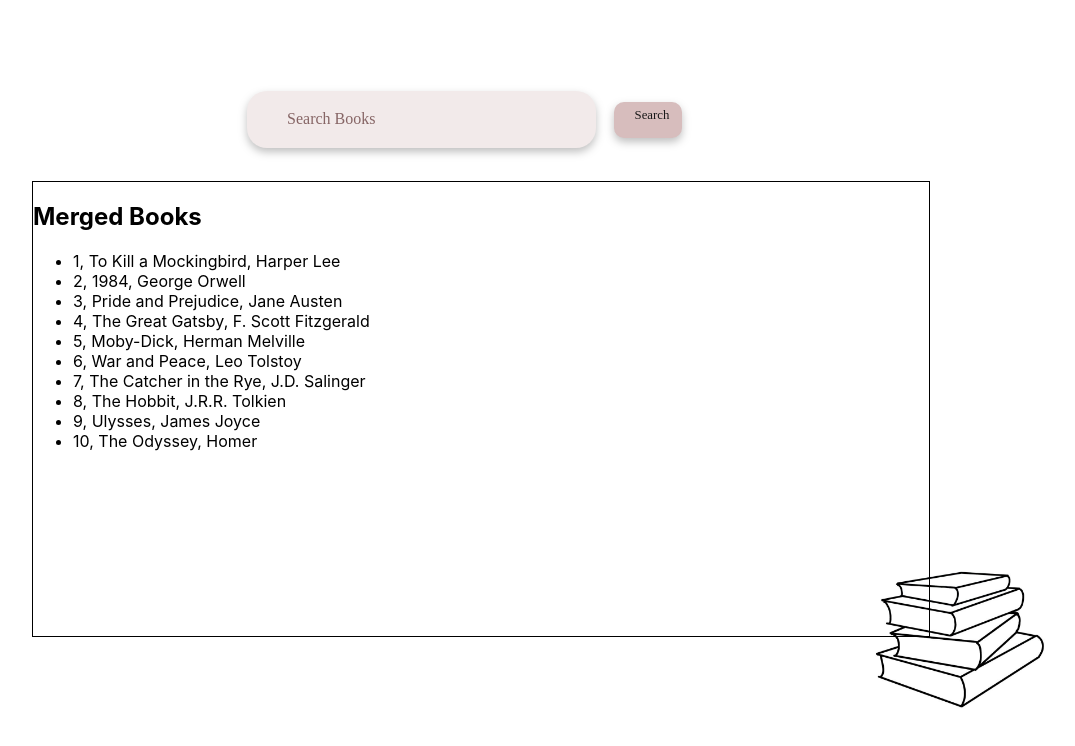
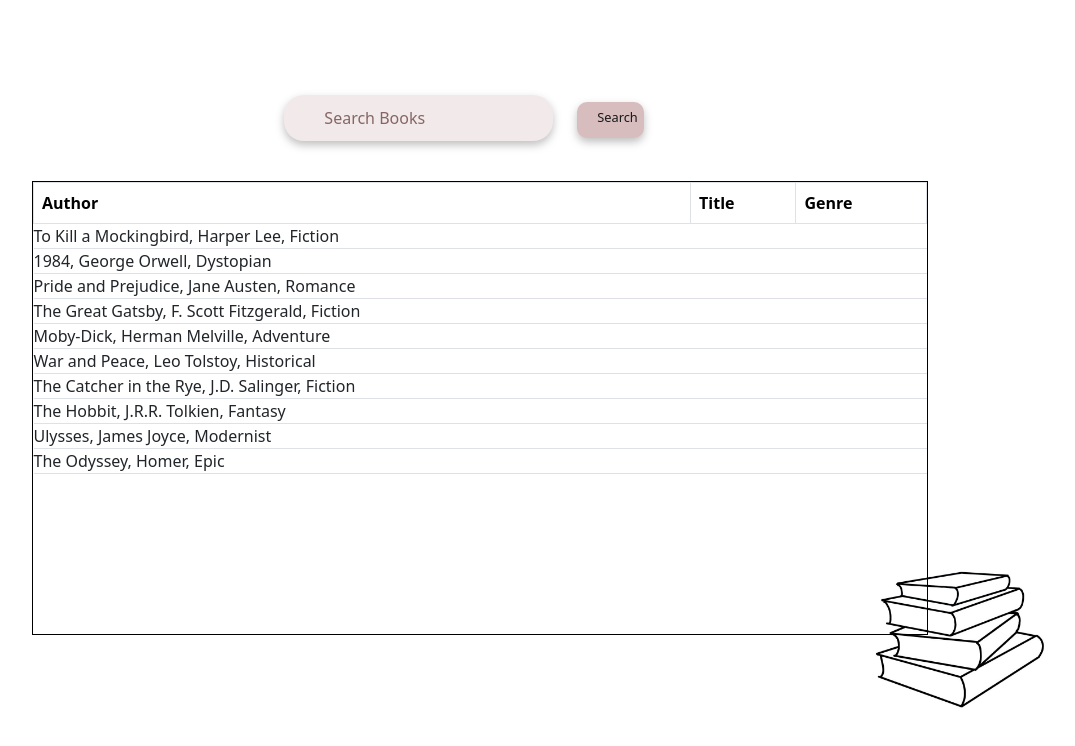
Before and after one commit to JovanaKrstevska/online-books-app, a React (Create React App) app: page / in a window 1280 px wide. Shown: the top 746 px of the page, without its empty margins (160-1235 px from the left). Built offline with nearby package versions, Linux system fonts and the light colour scheme.

Commit message:
adding bootstrap

```diff
--- a/package.json
+++ b/package.json
@@ -6,8 +6,10 @@
     "@testing-library/jest-dom": "^5.17.0",
     "@testing-library/react": "^13.4.0",
     "@testing-library/user-event": "^13.5.0",
+    "bootstrap": "^5.3.3",
     "papaparse": "^5.4.1",
     "react": "^18.3.1",
+    "react-bootstrap": "^2.10.4",
     "react-dom": "^18.3.1",
     "react-scripts": "5.0.1",
     "web-vitals": "^2.1.4"
--- a/src/App.js
+++ b/src/App.js
@@ -1,5 +1,6 @@
 import './App.css';
 import BooksLayout from './components/BooksLayout/BooksLayout';
+import 'bootstrap/dist/css/bootstrap.min.css';
 
 function App() {
 
--- a/src/components/BooksLayout/BooksLayout.css
+++ b/src/components/BooksLayout/BooksLayout.css
@@ -8,7 +8,8 @@
 }
 .searchBar{
     width: 60%;
-    height: 30%;
+    height: 50%;
+    margin-top: 1%;
 }
 .buttonSearch{
     width: 15%;
@@ -18,11 +19,12 @@
     top: 12%;
     padding-left: 4.5%;
     padding-top: 1.5%;
+    border-radius: 10px;
 }
 .searchBarDiv{
     display: flex;
     flex-direction: row;
-    justify-content: space-between;
+    justify-content: space-evenly;
     height: 10%;
     width: 50%;
     position: relative;
--- a/src/components/BooksWidget/BooksWidget.js
+++ b/src/components/BooksWidget/BooksWidget.js
@@ -3,6 +3,7 @@ import booksJson from "../../books.json";
 import booksCsv from "../../books.csv";
 import Papa from "papaparse";
 import { useEffect, useState } from "react";
+import Table from "react-bootstrap/Table";
 
 function BooksWidget() {
     const [booksCsvData, setBooksCsvData] = useState([]);
@@ -36,14 +37,22 @@ function BooksWidget() {
     const mergedBooks = mergeData();
     return (
         <div className="booksWidgetContainer">
-            <h2>Merged Books</h2>
-      <ul>
-        {mergedBooks.map((book, index) => (
-          <li key={index}>
-            {book.id}, {book.title}, {book.author}
-          </li>
-        ))}
-      </ul>
+            <Table striped bordered hover>
+                <thead>
+                    <tr>
+                        <th scope="col">Author</th>
+                        <th scope="col">Title</th>
+                        <th scope="col">Genre</th>
+                    </tr>
+                </thead>
+                <tbody>
+                    {mergedBooks.map((book, index) => (
+                        <tr key={index}>
+                         {book.title}, {book.author}, {book.genre}
+                        </tr>
+                    ))}
+                </tbody>
+            </Table>
         </div>
     )
 }
--- a/src/components/ui/Button/Button.css
+++ b/src/components/ui/Button/Button.css
@@ -1,5 +1,4 @@
 button {
-    border-radius: 10px;
     padding: 15px 40px;
     filter: drop-shadow(0px 4px 4px rgba(0, 0, 0, 0.25));
     color: #000;
```
Also changed, not shown: 1 other file (tests, documents, lock files or other folders).
